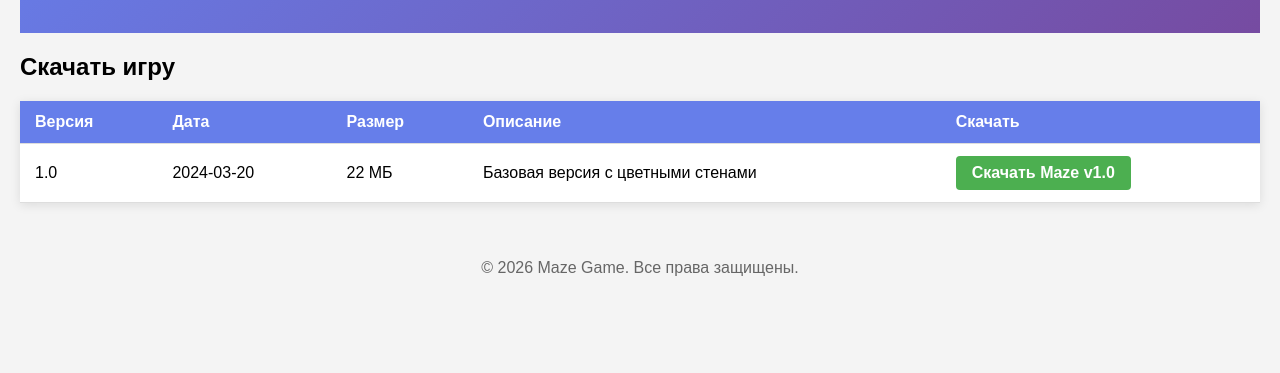
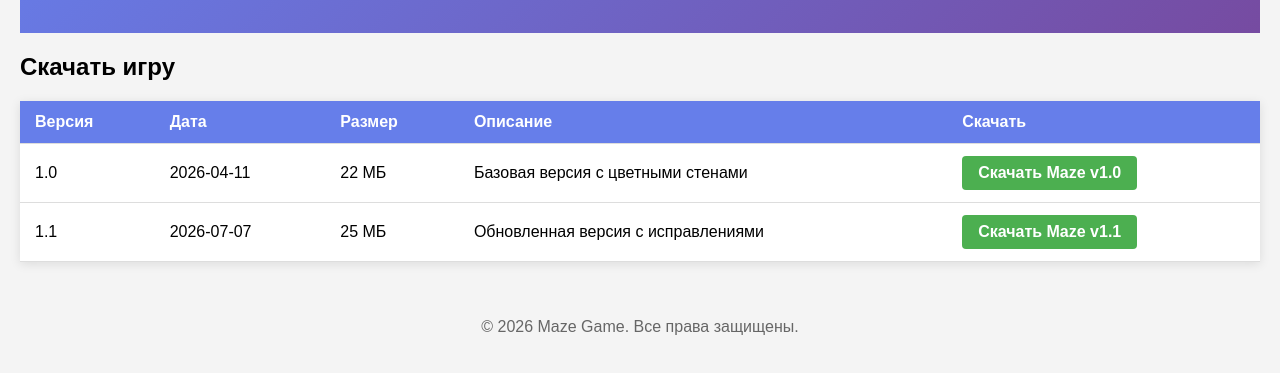
Before and after one commit to dimakiya/maze-download.github.io, a plain HTML site: page index.html in a window 1280 px wide. Shown: the part 141-514 px from the top of the page. Drawn offline with Linux system fonts and the light colour scheme; files that its build step writes are made by us from their sources.

Commit message:
Update index.html

```diff
--- a/index.html
+++ b/index.html
@@ -27,12 +27,19 @@
                 <tbody>
                     <tr>
                         <td>1.0</td>
-                <td>2024-03-20</td>
-                <td>22 МБ</td>
+                        <td>2026-04-11</td>
+                        <td>22 МБ</td>
                         <td>Базовая версия с цветными стенами</td>
                         <td><a href="https://raw.githubusercontent.com/dimakiya/maze-download.github.io/main/setup v1.0.exe"
-                       class="download-btn"
-                       download>Скачать Maze v1.0</a>
+                              class="download-btn" download>Скачать Maze v1.0</a></td>
+                    </tr>
+                    <tr>
+                        <td>1.1</td>
+                        <td>2026-07-07</td>
+                        <td>25 МБ</td>
+                        <td>Обновленная версия с исправлениями</td>
+                        <td><a href="https://raw.githubusercontent.com/dimakiya/maze-download.github.io/main/setup v1.1.exe"
+                              class="download-btn" download>Скачать Maze v1.1</a></td>
                     </tr>
                 </tbody>
             </table>
```
Lines whose indentation alone changed are shown as unchanged.
